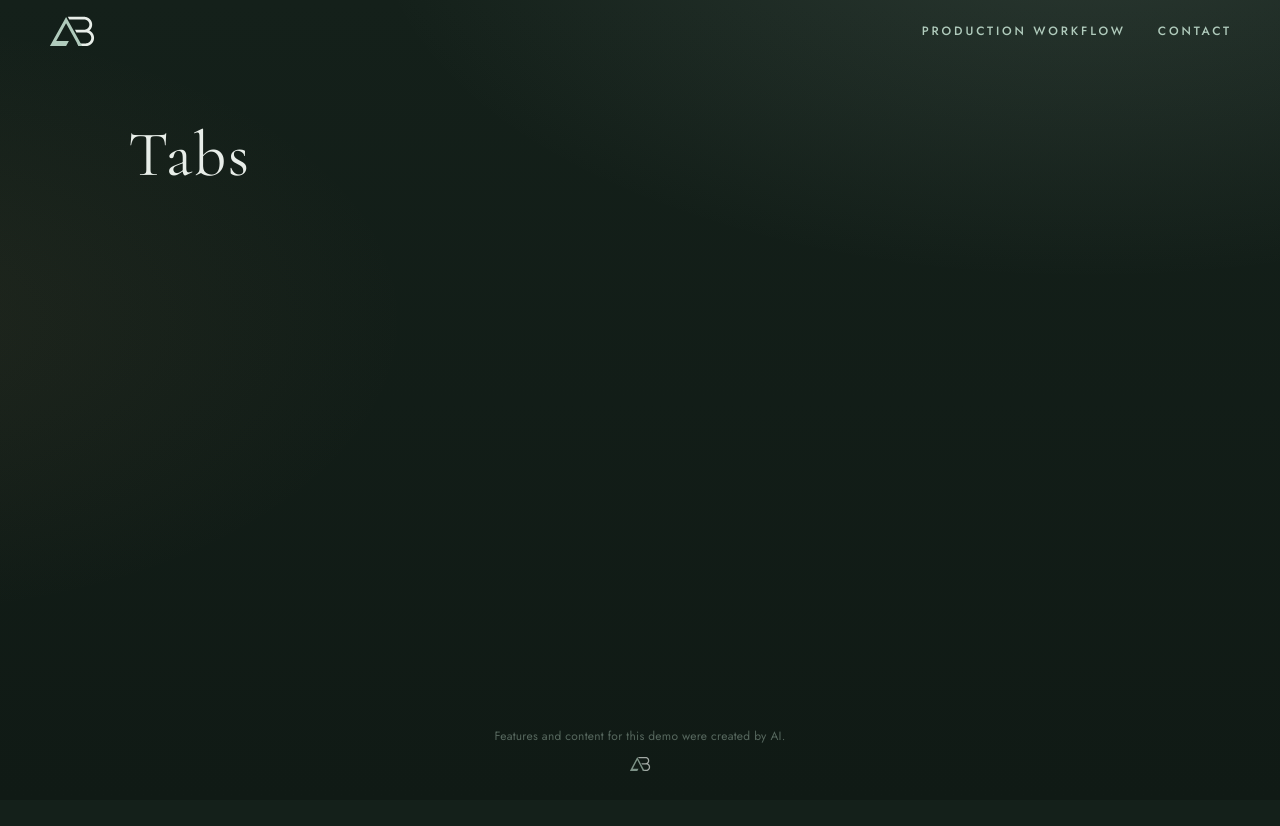
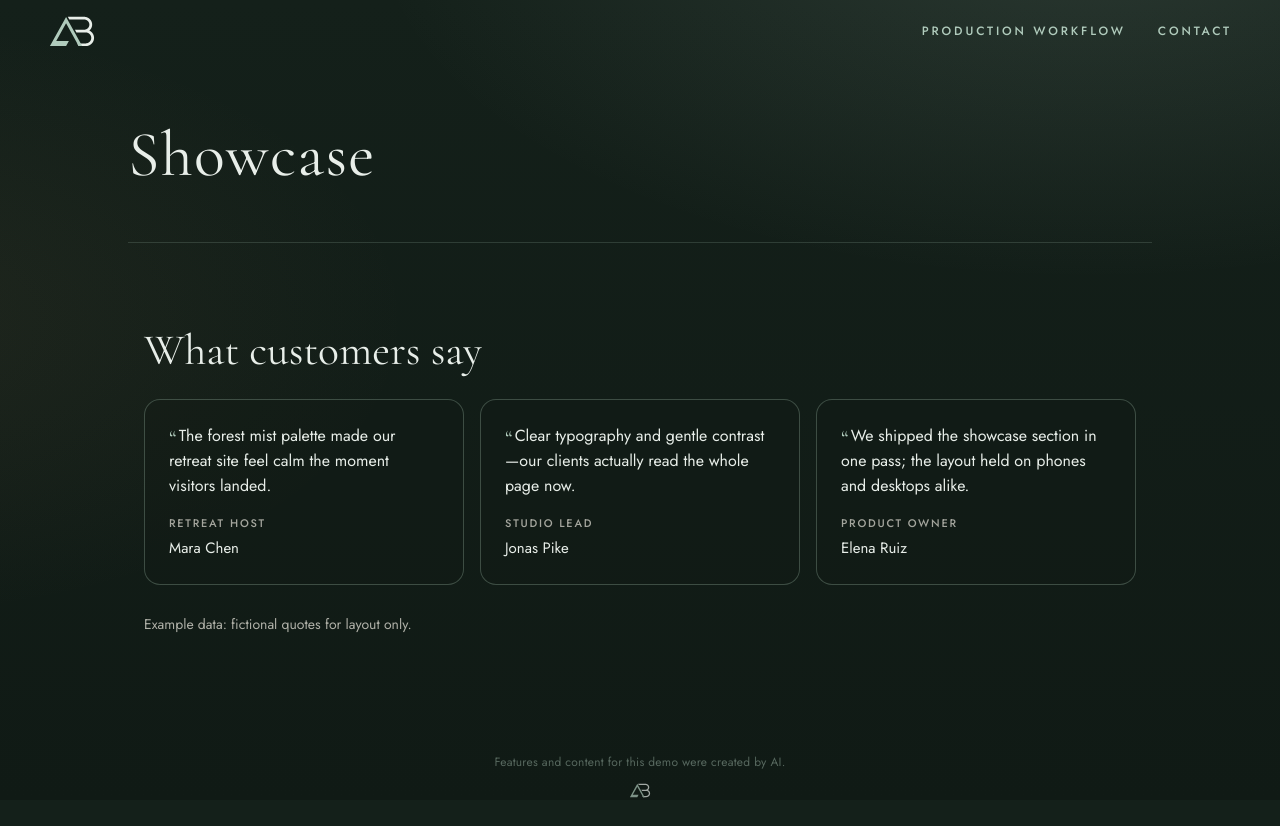
Before and after one commit to ashtonbach/agent-showcase, a Next.js app: page /showcase/ in a window 1280 px wide. Before the commit the page ends 800 px from the top, so only its background shows below. Built offline with nearby package versions, Linux system fonts and the light colour scheme.

Commit message:
Feature: Your request (Author: Alder)

```diff
--- a/app/lab/current.json
+++ b/app/lab/current.json
@@ -1 +1 @@
-{"slug":"tabs"}
+{"slug":"custom-1793096673"}
--- /dev/null
+++ b/app/lab/custom-1793096673/index.tsx
@@ -0,0 +1,120 @@
+"use client";
+
+
+const QUOTES = [
+  {
+    text: "The forest mist palette made our retreat site feel calm the moment visitors landed.",
+    name: "Mara Chen",
+    role: "Retreat host",
+  },
+  {
+    text: "Clear typography and gentle contrast—our clients actually read the whole page now.",
+    name: "Jonas Pike",
+    role: "Studio lead",
+  },
+  {
+    text: "We shipped the showcase section in one pass; the layout held on phones and desktops alike.",
+    name: "Elena Ruiz",
+    role: "Product owner",
+  },
+];
+
+const css = `
+.lab-testimonials {
+  width: min(960px, 100%);
+  margin: 8px auto 56px;
+  padding: 0 16px;
+  box-sizing: border-box;
+  color: var(--mist, #F2EFE6);
+}
+.lab-testimonials h2 {
+  font-family: var(--serif);
+  font-weight: 400;
+  font-size: 30px;
+  line-height: 1.25;
+  margin: 0 0 24px;
+  color: var(--mist, #F2EFE6);
+}
+.lab-grid {
+  display: grid;
+  grid-template-columns: repeat(3, 1fr);
+  gap: 16px;
+}
+@media (max-width: 720px) {
+  .lab-grid {
+    grid-template-columns: 1fr;
+  }
+}
+.lab-card {
+  border: 1px solid rgba(176, 203, 188, 0.28);
+  border-radius: 16px;
+  padding: 24px;
+  background: rgba(18, 26, 22, 0.35);
+  display: flex;
+  flex-direction: column;
+  gap: 16px;
+  min-width: 0;
+}
+.lab-quote {
+  margin: 0;
+  font-size: 16px;
+  line-height: 1.55;
+  color: #E8EEE9;
+}
+.lab-quote::before {
+  content: "\\201C";
+  color: var(--sage);
+  font-family: var(--serif);
+  font-size: 1.4em;
+  line-height: 0;
+  vertical-align: -0.15em;
+  margin-right: 2px;
+}
+.lab-footer {
+  margin-top: auto;
+}
+.lab-role {
+  font-family: var(--sans);
+  font-weight: 500;
+  letter-spacing: 0.16em;
+  text-transform: uppercase;
+  font-size: 11px;
+  color: rgba(242, 239, 230, 0.65);
+  margin: 0 0 4px;
+}
+.lab-name {
+  margin: 0;
+  font-size: 15px;
+  color: var(--mist, #F2EFE6);
+}
+.lab-note {
+  margin: 28px 0 0;
+  font-size: 14px;
+  color: rgba(242, 239, 230, 0.7);
+}
+`;
+
+export default function LabTestimonials() {
+  return (
+    <section
+      data-lab="custom-1793096673"
+      aria-labelledby="lab-testimonials-title"
+      className="lab-testimonials"
+    >
+      <style>{css}</style>
+      <h2 id="lab-testimonials-title">What customers say</h2>
+      <div className="lab-grid">
+        {QUOTES.map((q) => (
+          <article key={q.name} className="lab-card">
+            <p className="lab-quote">{q.text}</p>
+            <div className="lab-footer">
+              <p className="lab-role">{q.role}</p>
+              <p className="lab-name">{q.name}</p>
+            </div>
+          </article>
+        ))}
+      </div>
+      <p className="lab-note">Example data: fictional quotes for layout only.</p>
+    </section>
+  );
+}
--- a/app/page.tsx
+++ b/app/page.tsx
@@ -1,3 +1,4 @@
+import Lab from "./lab/custom-1793096673";
 import { readDemoKey, demoTitle } from "./demo-name";
 const demoKey = readDemoKey();
 const demoName = demoTitle();
@@ -5,7 +6,7 @@ export default function Page() {
   return (
     <div className="page-stack">
       <h1 className="demo-title" data-i18n={demoKey}>{demoName}</h1>
-      {/* lab:slot */}
+      <Lab /> {/* lab:slot */}
     </div>
   );
 }
```
